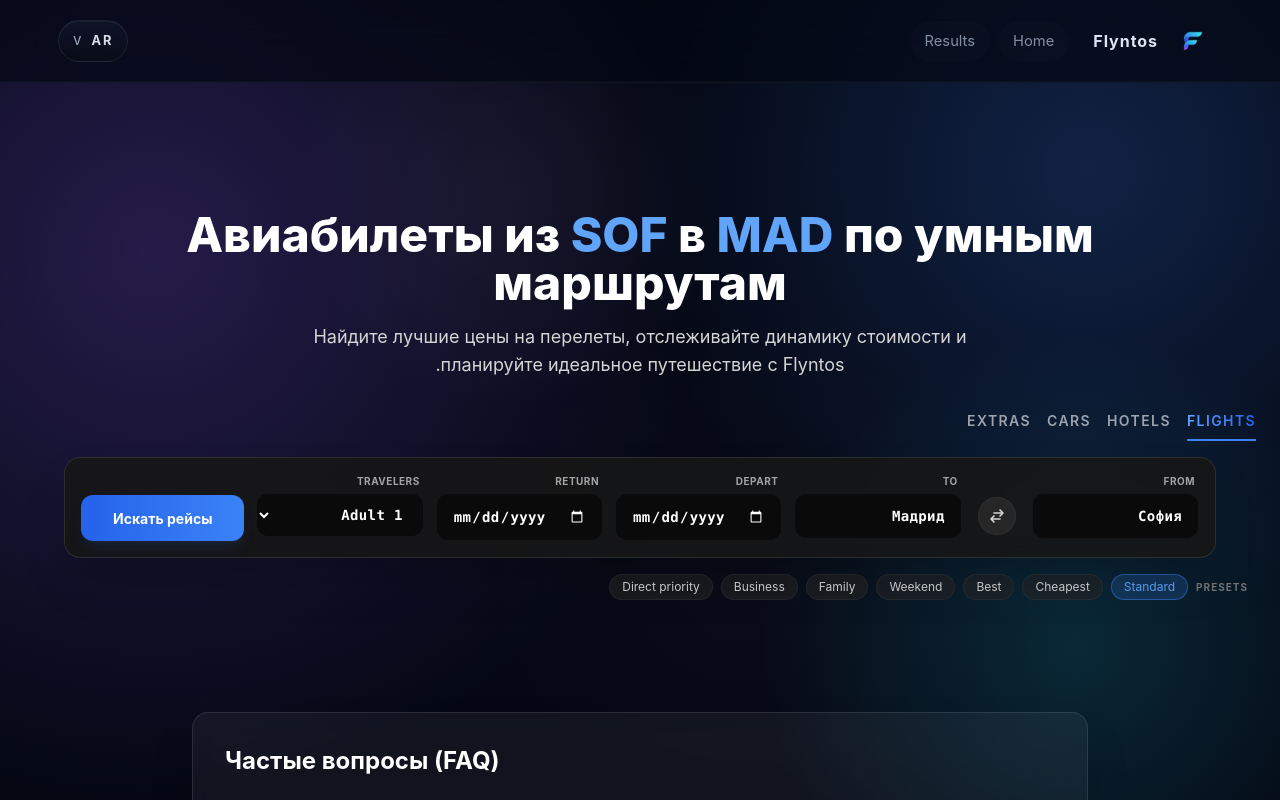
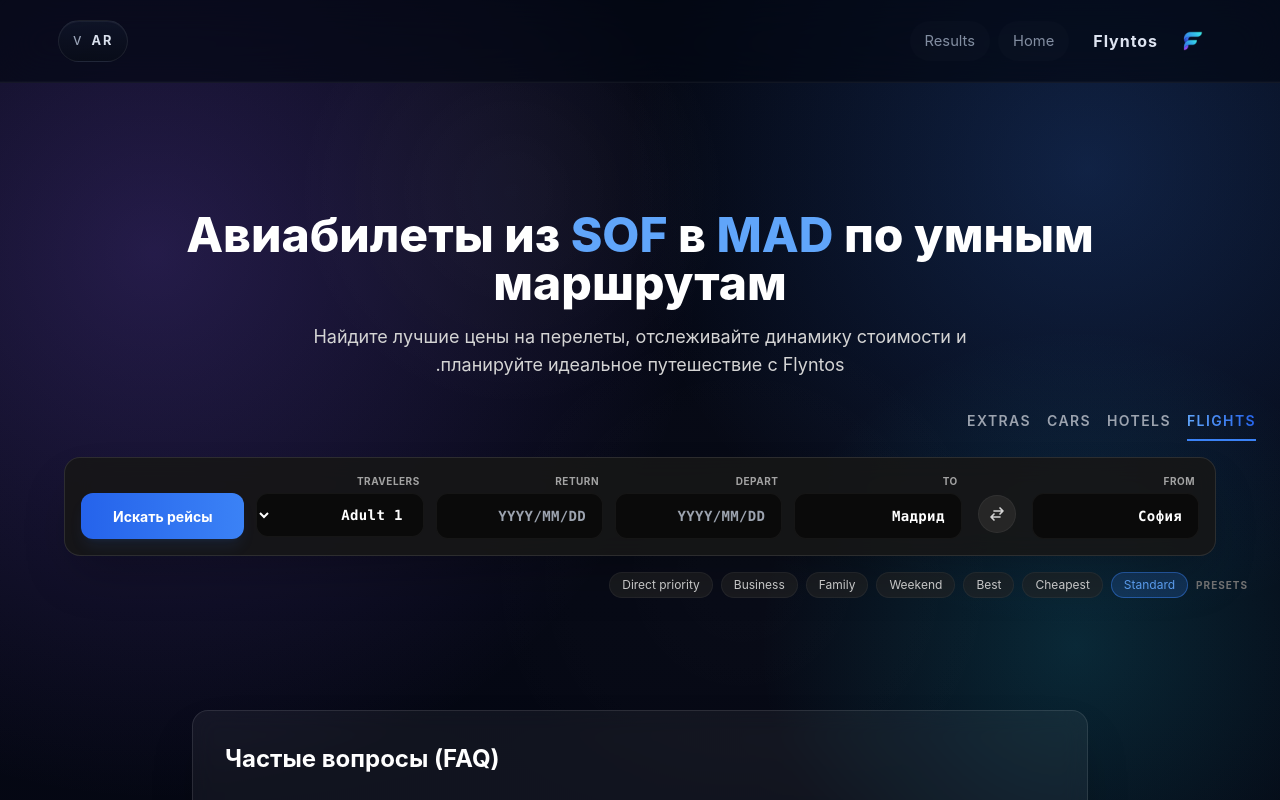
Before and after one commit to Corebit-Systems/Flyntos, a Next.js app in the folder apps/web/: page /ar/flights/sof-mad in a window 1280 px wide. Shown: the top 800 px of the page. Built offline with nearby package versions, Linux system fonts and the light colour scheme.

Commit message:
fix(web): refine search autocomplete, fix locale date format, resolve transport city names

```diff
--- a/apps/web/src/app/[locale]/results/page.tsx
+++ b/apps/web/src/app/[locale]/results/page.tsx
@@ -3,6 +3,7 @@
 import { PriceMatrix } from '../../../components/results/PriceMatrix';
 import { ResultsTabs } from '../../../components/results/ResultsTabs';
 import Link from 'next/link';
+import airportsData from '../../../data/airports.json';
 
 // Simple XSS sanitization (Next.js automatically escapes in JSX, but this is a requested explicit sanitization)
 const sanitize = (str: string | undefined | null) => {
@@ -34,6 +35,13 @@
   const hasRoute = safeOrigin.length >= 3 && safeDestination.length >= 3;
 
   const apiBase = (process.env.NEXT_PUBLIC_API_URL || 'http://localhost:4000').replace(/\/$/, '');
+
+  const getCityName = (code: string) => {
+    const airport = (airportsData as any[]).find((a) => a.code === code);
+    if (!airport) return code;
+    return (locale as string) === 'ru' || (locale as string) === 'uk' || (locale as string) === 'be' || (locale as string) === 'kk' ? (airport.city_ru || airport.name_ru || code) : (airport.city_en || airport.name_en || code);
+  };
+  const destinationName = getCityName(safeDestination) || '...';
 
   return (
     <div className="min-h-screen pt-32 pb-16 px-4 relative flex flex-col items-center">
@@ -87,7 +95,7 @@
       ) : (
         <>
           <PriceMatrix origin={safeOrigin} destination={safeDestination} departDate={safeDepartDate} />
-          <ResultsTabs dict={dict} />
+          <ResultsTabs dict={dict} destinationName={destinationName} originCode={safeOrigin} destinationCode={safeDestination} departDate={safeDepartDate} />
         </>
       )}
     </div>
--- a/apps/web/src/components/results/ResultsTabs.tsx
+++ b/apps/web/src/components/results/ResultsTabs.tsx
@@ -2,31 +2,24 @@
 
 import React, { useState } from 'react';
 import { motion, AnimatePresence } from 'framer-motion';
-import { useSearchParams, usePathname } from 'next/navigation';
-import airportsData from '../../data/airports.json';
 
 interface ResultsTabsProps {
   dict?: any;
+  destinationName?: string;
+  originCode?: string;
+  destinationCode?: string;
+  departDate?: string;
 }
 
-export function ResultsTabs({ dict }: ResultsTabsProps) {
+export function ResultsTabs({
+  dict,
+  destinationName = '...',
+  originCode = '',
+  destinationCode = '',
+  departDate = ''
+}: ResultsTabsProps) {
   const [currentTab, setCurrentTab] = useState<'cars' | 'extras'>('cars');
-  const searchParams = useSearchParams();
-  const pathname = usePathname();
-
-  const originCode = (searchParams.get('origin') || searchParams.get('from') || '').toUpperCase();
-  const destinationCode = (searchParams.get('destination') || searchParams.get('to') || '').toUpperCase();
-  const departDate = searchParams.get('departureDate') || searchParams.get('depart') || searchParams.get('date') || '';
   const apiBase = (process.env.NEXT_PUBLIC_API_URL || 'http://localhost:4000').replace(/\/$/, '');
-
-  const locale = pathname?.split('/')[1] || 'en';
-  const getCityName = (code: string) => {
-    const airport = (airportsData as any[]).find((a) => a.code === code);
-    if (!airport) return code;
-    return locale === 'ru' || locale === 'uk' || locale === 'be' || locale === 'kk' ? (airport.city_ru || airport.name_ru || code) : (airport.city_en || airport.name_en || code);
-  };
-
-  const destinationName = getCityName(destinationCode) || '...';
 
   const rp = dict?.ui?.resultsPage || {
     carsTitle: 'Car Rental & Charter',
--- a/apps/web/src/components/search/search-form.tsx
+++ b/apps/web/src/components/search/search-form.tsx
@@ -1,6 +1,6 @@
 'use client';
 
-import { useState, useCallback, useEffect, useRef } from 'react';
+import { useState, useCallback, useEffect, useRef, useMemo } from 'react';
 import { useRouter } from 'next/navigation';
 import { useWizard } from '../../hooks/useWizard';
 import { scenarios } from '@flyntos/config';
@@ -71,14 +71,24 @@
       const q = query;
       const alt = altQuery;
       let s = 0;
-      if (airport.code.toLowerCase() === q || airport.code.toLowerCase() === alt) s = 100;
-      else if (airport.city_en?.toLowerCase() === q || airport.city_ru?.toLowerCase() === q || airport.city_en?.toLowerCase() === alt || airport.city_ru?.toLowerCase() === alt) s = 90;
-      else if (airport.city_en?.toLowerCase().startsWith(q) || airport.city_ru?.toLowerCase().startsWith(q) || airport.city_en?.toLowerCase().startsWith(alt) || airport.city_ru?.toLowerCase().startsWith(alt)) s = 70;
-      else if (airport.name_en?.toLowerCase().startsWith(q) || airport.name_ru?.toLowerCase().startsWith(q) || airport.name_en?.toLowerCase().startsWith(alt) || airport.name_ru?.toLowerCase().startsWith(alt)) s = 50;
-      else s = 10;
+
+      const isExactCode = airport.code.toLowerCase() === q || airport.code.toLowerCase() === alt;
+      const isExactCity = airport.city_en?.toLowerCase() === q || airport.city_ru?.toLowerCase() === q || airport.city_en?.toLowerCase() === alt || airport.city_ru?.toLowerCase() === alt;
+      const isExactName = airport.name_en?.toLowerCase() === q || airport.name_ru?.toLowerCase() === q || airport.name_en?.toLowerCase() === alt || airport.name_ru?.toLowerCase() === alt;
+      const isCityStarts = airport.city_en?.toLowerCase().startsWith(q) || airport.city_ru?.toLowerCase().startsWith(q) || airport.city_en?.toLowerCase().startsWith(alt) || airport.city_ru?.toLowerCase().startsWith(alt);
+      const isNameStarts = airport.name_en?.toLowerCase().startsWith(q) || airport.name_ru?.toLowerCase().startsWith(q) || airport.name_en?.toLowerCase().startsWith(alt) || airport.name_ru?.toLowerCase().startsWith(alt);
+      const isCodeStarts = airport.code.toLowerCase().startsWith(q) || airport.code.toLowerCase().startsWith(alt);
+
+      if (isExactCode) s += 1000;
+      else if (isExactCity) s += 900;
+      else if (isExactName) s += 800;
+      else if (isCityStarts) s += 500;
+      else if (isNameStarts) s += 400;
+      else if (isCodeStarts) s += 300;
+      else s += 10;
 
       const hubs = ['JFK', 'LHR', 'CDG', 'DXB', 'IST', 'SVO', 'VKO', 'DME', 'FRA', 'AMS', 'MAD', 'BCN', 'FCO', 'MXP', 'LIN', 'BGY', 'TGD', 'TIV', 'SOF', 'BEG', 'VIE', 'PRG', 'ATH', 'NYC', 'LON', 'PAR', 'MOW', 'MIL'];
-      if (hubs.includes(airport.code.toUpperCase())) s += 15;
+      if (hubs.includes(airport.code.toUpperCase())) s += 2000;
 
       return s;
     };
@@ -160,6 +170,32 @@
   const [adults, setAdults] = useState('1');
   const [selectedScenario, setSelectedScenario] = useState('standard');
   const [isLoading, setIsLoading] = useState(false);
+
+  const [departFocused, setDepartFocused] = useState(false);
+  const [returnFocused, setReturnFocused] = useState(false);
+
+  const datePattern = useMemo(() => {
+    try {
+      const parts = new Intl.DateTimeFormat(locale).formatToParts(new Date(2000, 11, 31));
+      return parts.map(p => {
+        if (p.type === 'day') return 'DD';
+        if (p.type === 'month') return 'MM';
+        if (p.type === 'year') return 'YYYY';
+        return p.value;
+      }).join('');
+    } catch {
+      return 'DD.MM.YYYY';
+    }
+  }, [locale]);
+
+  const formatDate = useCallback((dateStr: string) => {
+    if (!dateStr) return '';
+    try {
+      return new Intl.DateTimeFormat(locale).format(new Date(dateStr));
+    } catch {
+      return dateStr;
+    }
+  }, [locale]);
 
   useEffect(() => {
     async function detectLocation() {
@@ -393,8 +429,11 @@
                 <label className="text-[10px] font-bold text-neutral-400 uppercase tracking-wider mb-1 px-1">{labels?.depart || 'Depart'}</label>
                 <input
                   className="w-full bg-neutral-950 border border-white/5 rounded-xl px-4 py-3 text-white text-sm font-semibold tracking-wide focus:outline-none focus:border-blue-500/80 focus:ring-1 focus:ring-blue-500/50 transition-all font-mono"
-                  type="date"
-                  value={departDate}
+                  type={departFocused ? "date" : "text"}
+                  onFocus={() => setDepartFocused(true)}
+                  onBlur={() => setDepartFocused(false)}
+                  value={departFocused ? departDate : formatDate(departDate)}
+                  placeholder={datePattern}
                   onChange={(e) => setDepartDate(e.target.value)}
                   required
                 />
@@ -405,8 +444,11 @@
                 <label className="text-[10px] font-bold text-neutral-400 uppercase tracking-wider mb-1 px-1">{labels?.return || 'Return'}</label>
                 <input
                   className="w-full bg-neutral-950 border border-white/5 rounded-xl px-4 py-3 text-white text-sm font-semibold tracking-wide focus:outline-none focus:border-blue-500/80 focus:ring-1 focus:ring-blue-500/50 transition-all font-mono"
-                  type="date"
-                  value={returnDate}
+                  type={returnFocused ? "date" : "text"}
+                  onFocus={() => setReturnFocused(true)}
+                  onBlur={() => setReturnFocused(false)}
+                  value={returnFocused ? returnDate : formatDate(returnDate)}
+                  placeholder={datePattern}
                   onChange={(e) => setReturnDate(e.target.value)}
                 />
               </div>
```
